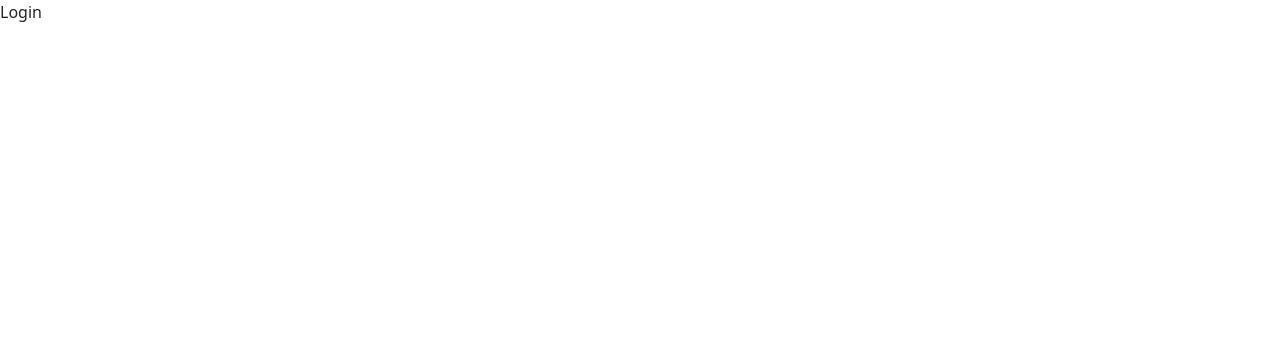
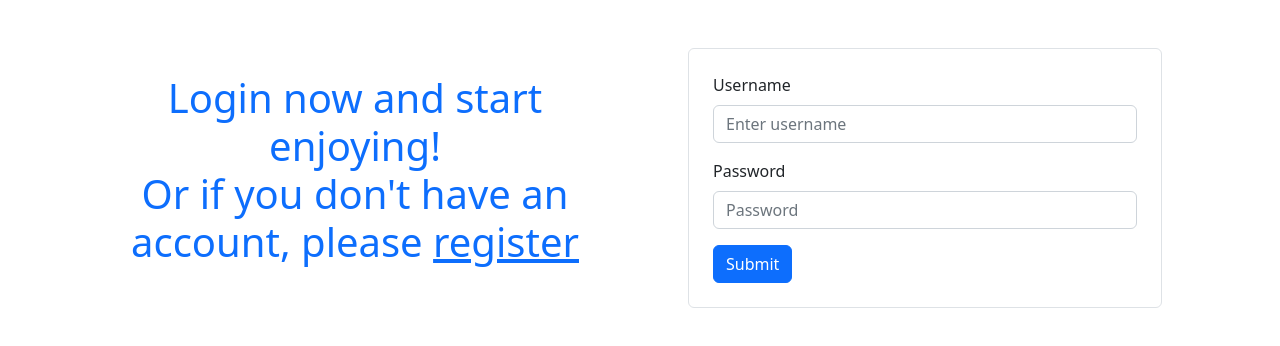
Before and after one commit to fpaul787/Frantzogram, a React (Create React App) app in the folder social-media-app/: page /login in a window 1280 px wide. Shown: the top 346 px of the page. Built offline with nearby package versions, Linux system fonts and the light colour scheme.

Commit message:
refactoring the auth flow

```diff
--- a/social-media-app/src/App.js
+++ b/social-media-app/src/App.js
@@ -4,6 +4,7 @@
 import Home from './pages/Home';
 import './App.css';
 import Registration from './pages/Registration';
+import Login from './pages/Login';
 
 function App() {
   return (
@@ -13,7 +14,7 @@
           <Home />
         </ProtectedRoute>
       } />
-      <Route path="/login/" element={<div>Login</div>}></Route>
+      <Route path="/login/" element={<Login />}></Route>
       <Route path="/register/" element={<Registration />} />
     </Routes>
   );
--- /dev/null
+++ b/social-media-app/src/components/authentication/LoginForm.jsx
@@ -0,0 +1,79 @@
+import React, { useState } from "react";
+import { Form, Button } from "react-bootstrap";
+import { useUserActions } from "../../hooks/user.actions";
+
+function LoginForm() {
+    const [validated, setValidated] = useState(false);
+    const [form, setForm] = useState({});
+    const [error, setError] = useState(null);
+    const userActions = useUserActions();
+
+    const handleSubmit = (event) => {
+        event.preventDefault();
+        const loginForm = event.currentTarget;
+        if (loginForm.checkValidity() === false){
+            event.stopPropagation();
+        }
+        setValidated(true);
+        const data = {
+            username: form.username,
+            password: form.password,
+        }
+
+        userActions.login(data)
+            .catch((err) => {
+                if (err.message) {
+                    setError(err.request.response);
+                }
+            })
+    }
+
+    return (
+        <Form
+        id="registration-form"
+        className="border p-4 rounded"
+        noValidate
+        validated={validated}
+        onSubmit={handleSubmit}
+        >
+            <Form.Group className="mb-3">
+                <Form.Label>Username</Form.Label>
+                <Form.Control
+                value={form.username}
+                onChange={(e) => setForm({...form, username: e.target.value})}
+                required
+                type="text"
+                placeholder="Enter username"
+                >
+
+                </Form.Control>
+                <Form.Control.Feedback type="invalid">
+                    This file is required.
+                </Form.Control.Feedback>
+            </Form.Group>
+            <Form.Group className="mb-3">
+                <Form.Label>Password</Form.Label>
+                <Form.Control
+                    value={form.password}
+                    minLength="8"
+                    onChange={(e) => setForm({ ...form, password: e.target.value})}
+                    required
+                    type="password"
+                    placeholder="Password"
+                >
+                </Form.Control>
+                <Form.Control.Feedback type="invalid">
+                    This file is required.
+                </Form.Control.Feedback>
+            </Form.Group>
+            <div className="text-content text-danger">
+                {error && <p>{error}</p>}
+            </div>
+            <Button variant="primary" type="submit">
+                Submit
+            </Button>
+        </Form>
+    )
+}
+
+export default LoginForm;
--- a/social-media-app/src/components/authentication/RegistrationForm.jsx
+++ b/social-media-app/src/components/authentication/RegistrationForm.jsx
@@ -1,13 +1,12 @@
 import React, { useState } from "react";
 import { Form, Button } from "react-bootstrap";
-import axios from "axios";
-import { useNavigate } from "react-router-dom";
+import { useUserActions } from "../../hooks/user.actions";
 
 function RegistrationForm() {
-  const navigate = useNavigate();
   const [validated, setValidated] = useState(false);
   const [form, setForm] = useState({});
   const [error, setError] = useState(null);
+  const userActions = useUserActions();
 
   const handleSubmit = (event) => {
     event.preventDefault();
@@ -25,21 +24,9 @@
       bio: form.bio,
     };
 
-    axios
-    .post("http://localhost:8000/api/auth/register/", data)
-    .then((res) => {
-        // Registering the account and tokens in the
-        // store
-        localStorage.setItem("auth", JSON.stringify({
-            access: res.data.access,
-            refresh: res.data.refresh,
-            user: res.data.user,
-        }));
-        navigate("/");
-    })
-    .catch((err) => {
-        if (err.message) {
-            setError(err.request.response)
+    userActions.register(data).catch((err) => {
+        if(err.message) {
+            setError(err.request.response);
         }
     })
  };
--- /dev/null
+++ b/social-media-app/src/hooks/user.actions.js
@@ -0,0 +1,75 @@
+import axios from "axios";
+import { useNavigate } from "react-router-dom";
+
+function useUserActions() {
+  const navigate = useNavigate();
+  const baseURL = "http://localhost:8000/api";
+  return {
+    login,
+    register,
+    logout,
+  };
+
+  // Login the user
+  function login(data) {
+    return axios.post(`${baseURL}/auth/login/`, data).then((res) => {
+      // Registering the account and tokens in the
+      // store
+      setUserData(res.data);
+      navigate("/");
+    });
+  }
+
+  // Register the user
+  function register(data){
+    return axios.post(`${baseURL}/auth/register/`, data).then((res) => {
+      // Registering the account and tokens in the store
+      setUserData(res.data);
+      navigate("/");
+    })
+  }
+
+  // Logout the user
+  function logout() {
+    localStorage.removeItem("auth");
+    navigate("/");
+  }
+}
+
+// Get the user
+function getUser() {
+  const auth = JSON.parse(localStorage.getItem("auth"));
+  return auth.user;
+}
+
+// Get the access token
+function getAccessToken() {
+  const auth = JSON.parse(localStorage.getItem("auth"));
+  return auth.access;
+}
+
+// Get the refresh token
+function getRefreshToken() {
+  const auth = JSON.parse(localStorage.getItem("auth"));
+  return auth.refresh;
+}
+
+// Set the access, token, and user property
+function setUserData(data) {
+  localStorage.setItem(
+    "auth",
+    JSON.stringify({
+      access: data.access,
+      refresh: data.refresh,
+      user: data.user,
+    })
+  );
+}
+
+export {
+    useUserActions,
+    getUser,
+    setUserData,
+    getAccessToken,
+    getRefreshToken
+};
--- /dev/null
+++ b/social-media-app/src/pages/Login.jsx
@@ -0,0 +1,27 @@
+import React from "react";
+import { Link } from "react-router-dom";
+import LoginForm from "../components/authentication/LoginForm";
+
+function Login() {
+    return (
+        <div className="container">
+            <div className="row">
+                <div className="col-md-6 d-flex align-items-center">
+                    <div className="content text-center px-4">
+                        <h1 className="text-primary">
+                            <p className="content">
+                                Login now and start enjoying! <br />
+                                Or if you don't have an account, please{" "}
+                                <Link to="/register/">register</Link>
+                            </p>
+                        </h1>
+                    </div>
+                </div>
+                <div className="col-md-6 p-5">
+                    <LoginForm />
+                </div>
+            </div>
+        </div>
+    );
+}
+export default Login;
--- a/social-media-app/src/routes/ProtectedRoute.jsx
+++ b/social-media-app/src/routes/ProtectedRoute.jsx
@@ -1,8 +1,9 @@
 import React from "react";
 import { Navigate } from "react-router-dom";
+import { getUser } from "../hooks/user.actions";
 
 function ProtectedRoute({ children }){
-    const { user } = JSON.parse(localStorage.getItem("auth"));
+    const user  = getUser
     return user ? <>{children}</> : <Navigate to="/login" />;
 }
 
```
Also changed, not shown: social-media-app/src/helpers/axios.js (+5 -5 lines).
